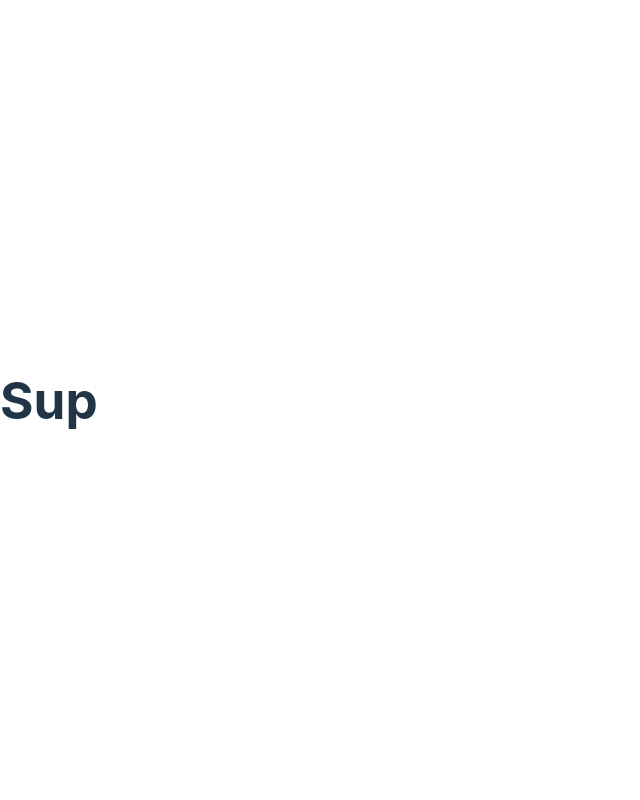
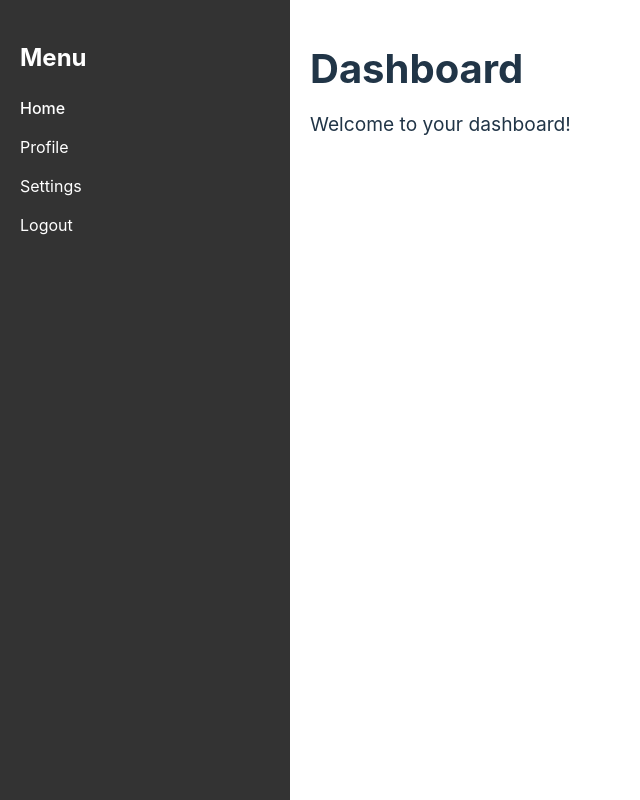
Before and after one commit to DSSD-Madison/UW-Campus-Sustainability-Dashboard, a React (Vite) app: page /dashboard in a window 1280 px wide. Shown: the whole page, without its empty margins (0-640 px from the left). Built offline with nearby package versions, Linux system fonts and the light colour scheme.

Commit message:
feat: introduced routes for the different pages with basic ui elements in place.

```diff
--- a/package.json
+++ b/package.json
@@ -11,7 +11,8 @@
   },
   "dependencies": {
     "react": "^18.3.1",
-    "react-dom": "^18.3.1"
+    "react-dom": "^18.3.1",
+    "react-router-dom": "^7.1.5"
   },
   "devDependencies": {
     "@eslint/js": "^9.17.0",
--- a/src/App.tsx
+++ b/src/App.tsx
@@ -1,10 +1,22 @@
+import { BrowserRouter as Router, Routes, Route } from "react-router-dom";
+import Home from "./routes/Home";
+import Dashboard from "./routes/Dashboard";
+import Dorms from "./routes/Dorms";
+import NotFound from "./routes/NotFound";
+
 const App = () => {
   return (
-    <>
-      <h1>Sup</h1>
-      {/* Create routes here */}
-    </>
-  )
-}
+    <Router>
+      <>
+        <Routes>
+          <Route path="/" element={<Home />} />
+          <Route path="/dashboard" element={<Dashboard />} />
+          <Route path="/dorms" element={<Dorms />} />
+          <Route path="*" element={<NotFound />} />
+        </Routes>
+      </>
+    </Router>
+  );
+};
 
 export default App;
--- /dev/null
+++ b/src/Dashboard.css
@@ -0,0 +1,30 @@
+.dashboard {
+  display: flex;
+  height: 100vh;
+}
+
+.sidebar {
+  width: 250px;
+  background-color: #333;
+  color: white;
+  padding: 20px;
+}
+
+.sidebar ul {
+  list-style: none;
+  padding: 0;
+}
+
+.sidebar li {
+  margin: 15px 0;
+  cursor: pointer;
+}
+
+.sidebar li:hover {
+  text-decoration: underline;
+}
+
+.content {
+  flex-grow: 1;
+  padding: 20px;
+}
--- /dev/null
+++ b/src/Home.css
@@ -0,0 +1,62 @@
+.home {
+    display: flex;
+    justify-content: center;
+    align-items: center;
+    height: 100vh;
+    width: 100vw;
+    background: url("https://source.unsplash.com/1600x900/?nature,green-energy")
+      no-repeat center center/cover;
+    text-align: center;
+    color: white;
+    padding: 20px;
+  }
+
+  .hero {
+    background: rgba(0, 0, 0, 0.6);
+    padding: 40px;
+    border-radius: 10px;
+    max-width: 600px;
+    width: 90%;
+    display: flex;
+    flex-direction: column;
+    align-items: center;
+    justify-content: center;
+    box-shadow: 0 4px 10px rgba(0, 0, 0, 0.3);
+    text-align: center;
+  }
+
+  h1 {
+    font-size: 2.5rem;
+    margin-bottom: 10px;
+  }
+
+  p {
+    font-size: 1.2rem;
+    margin-bottom: 20px;
+  }
+
+  a {
+    text-decoration: none;
+    color: white;
+  }
+
+  a:hover {
+    color: white;
+  }
+
+  .cta-button {
+    padding: 12px 24px;
+    font-size: 1rem;
+    border: none;
+    background: #4caf50;
+    color: white;
+    cursor: pointer;
+    border-radius: 5px;
+    transition: 0.3s;
+    text-decoration: none;
+    display: inline-block;
+  }
+
+  .cta-button:hover {
+    background: #388e3c;
+  }
--- /dev/null
+++ b/src/routes/Dashboard.tsx
@@ -0,0 +1,23 @@
+import '../Dashboard.css';
+
+const Dashboard = () => {
+  return (
+    <div className="dashboard">
+      <aside className="sidebar">
+        <h2>Menu</h2>
+        <ul>
+          <li><a href="/">Home</a></li>
+          <li>Profile</li>
+          <li>Settings</li>
+          <li>Logout</li>
+        </ul>
+      </aside>
+      <main className="content">
+        <h1>Dashboard</h1>
+        <p>Welcome to your dashboard!</p>
+      </main>
+    </div>
+  );
+};
+
+export default Dashboard;
--- /dev/null
+++ b/src/routes/Dorms.tsx
@@ -0,0 +1,7 @@
+const Dorms = () => {
+  return (
+    <div>Dorms</div>
+  )
+}
+
+export default Dorms
--- /dev/null
+++ b/src/routes/Home.tsx
@@ -0,0 +1,15 @@
+import '../Home.css';
+
+const Home = () => {
+  return (
+    <div className="home">
+      <header className="hero">
+        <h1>University Sustainability Dashboard</h1>
+        <p>Tracking our progress towards a greener future.</p>
+        <a className="cta-button" href="/dashboard">Go To Dashboard</a>
+      </header>
+    </div>
+  );
+};
+
+export default Home;
--- /dev/null
+++ b/src/routes/NotFound.tsx
@@ -0,0 +1,7 @@
+const NotFound = () => {
+  return (
+    <div>NotFound</div>
+  )
+}
+
+export default NotFound
```
Also changed, not shown: 1 other file (tests, documents, lock files or other folders).
